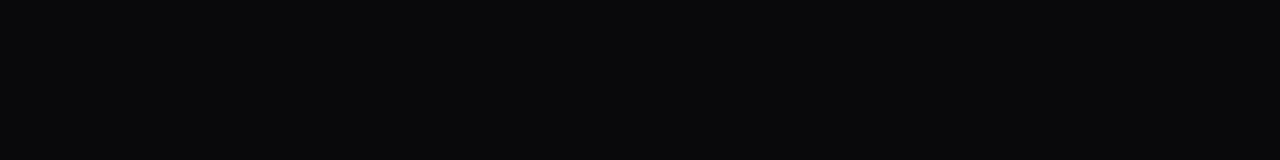
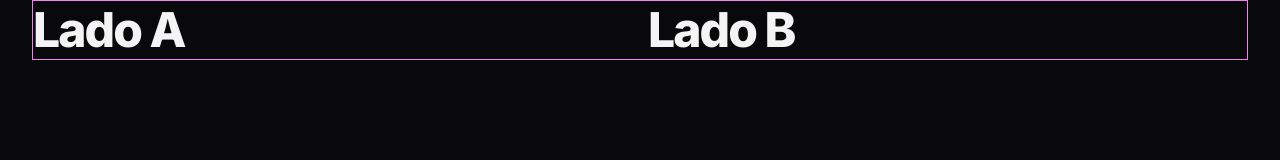
Before and after one commit to devalefhilima/Zingen, a plain HTML site: page index.html in a window 1280 px wide. Drawn offline with Linux system fonts and the light colour scheme.

Commit message:
Adicionando classes utilitárias

```diff
--- a/index.html
+++ b/index.html
@@ -14,6 +14,9 @@
 </head>
 
 <body>
-
+    <header class="container even-columns">
+        <h2>Lado A</h2>
+        <h2>Lado B</h2>
+    </header>
 </body>
 </html>
--- a/styles/global.css
+++ b/styles/global.css
@@ -33,6 +33,12 @@
     --fs-lg: 1.25rem;
     --fs-xl: 1.5rem;
     --fs-2xl: 2.5rem;
+
+    --py-base: 1rem;
+    --py-lg: 1.5rem;
+    --py-xl: 3rem;
+
+    --px-lg: 1.5rem;
 }
 
 html {
@@ -80,5 +86,11 @@ ul[role="list"] {
         --fs-lg: 2rem;
         --fs-xl: 3rem;
         --fs-2xl: 4rem;
+
+        --py-base: 1.5rem;
+        --py-lg: 2.5rem;
+        --py-xl: 5rem;
+
+        --px-lg: 2rem;
     }
 }
--- a/styles/index.css
+++ b/styles/index.css
@@ -1 +1,2 @@
 @import url(./global.css);
+@import url(./utility.css);
--- /dev/null
+++ b/styles/utility.css
@@ -0,0 +1,46 @@
+.py-base {
+    padding-block: var(--py-base);
+}
+
+.py-lg {
+    padding-block: var(--py-lg);
+}
+
+.py-xl {
+    padding-block: var(--py-xl);
+}
+
+.px-lg {
+    padding-inline: var(--px-lg);
+}
+
+.container {
+    --max-width: 375px;
+    width: min(var(--max-width), 100% - var(--px-lg) * 2);
+    border: 1px solid violet;
+    margin-inline: auto;
+}
+
+.desktop-only {
+    display: none;
+}
+
+.even-columns {
+    display: grid;
+    gap: 1rem;
+}
+
+@media (width >= 80em) {
+    .container {
+        --max-width: 80rem;
+    }
+
+    .desktop-only {
+        display: initial;
+    }
+
+    .even-columns {
+        grid-auto-flow: column;
+        grid-auto-columns: 1fr;
+    }
+}
```
